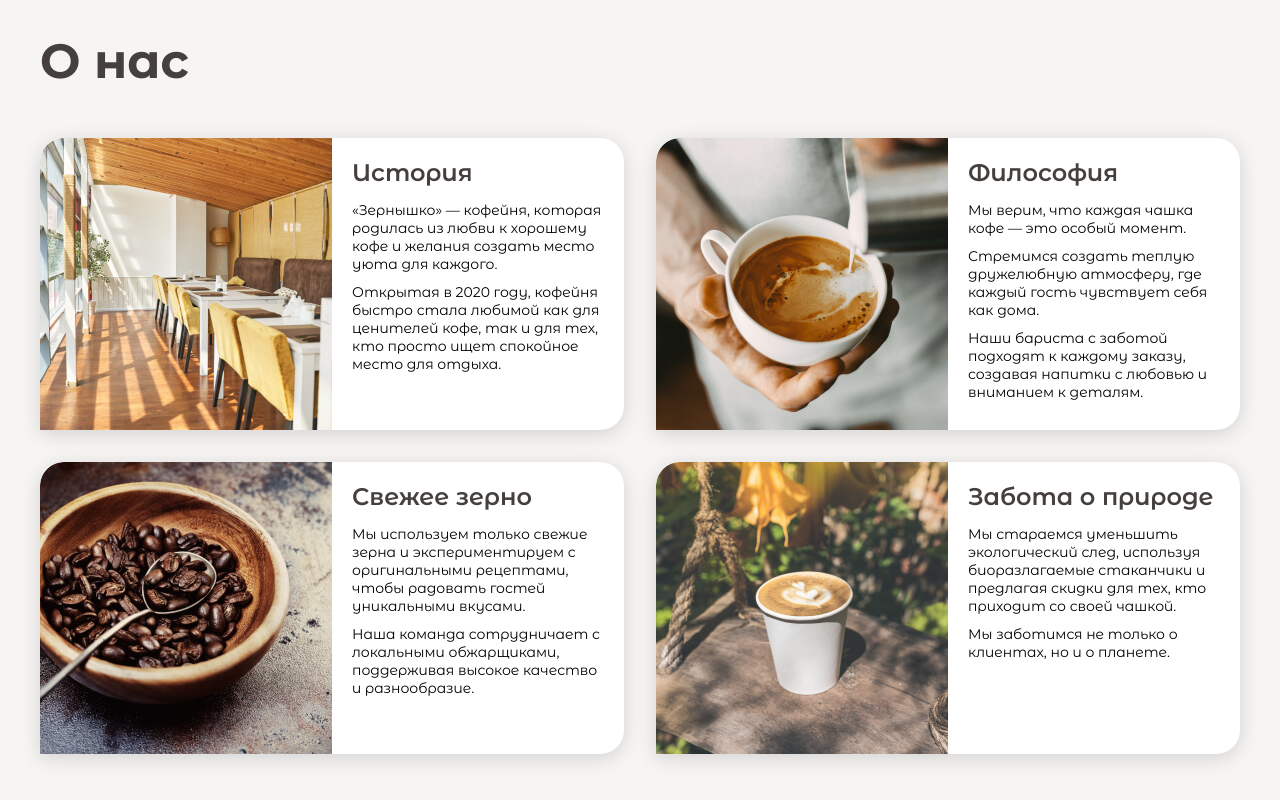
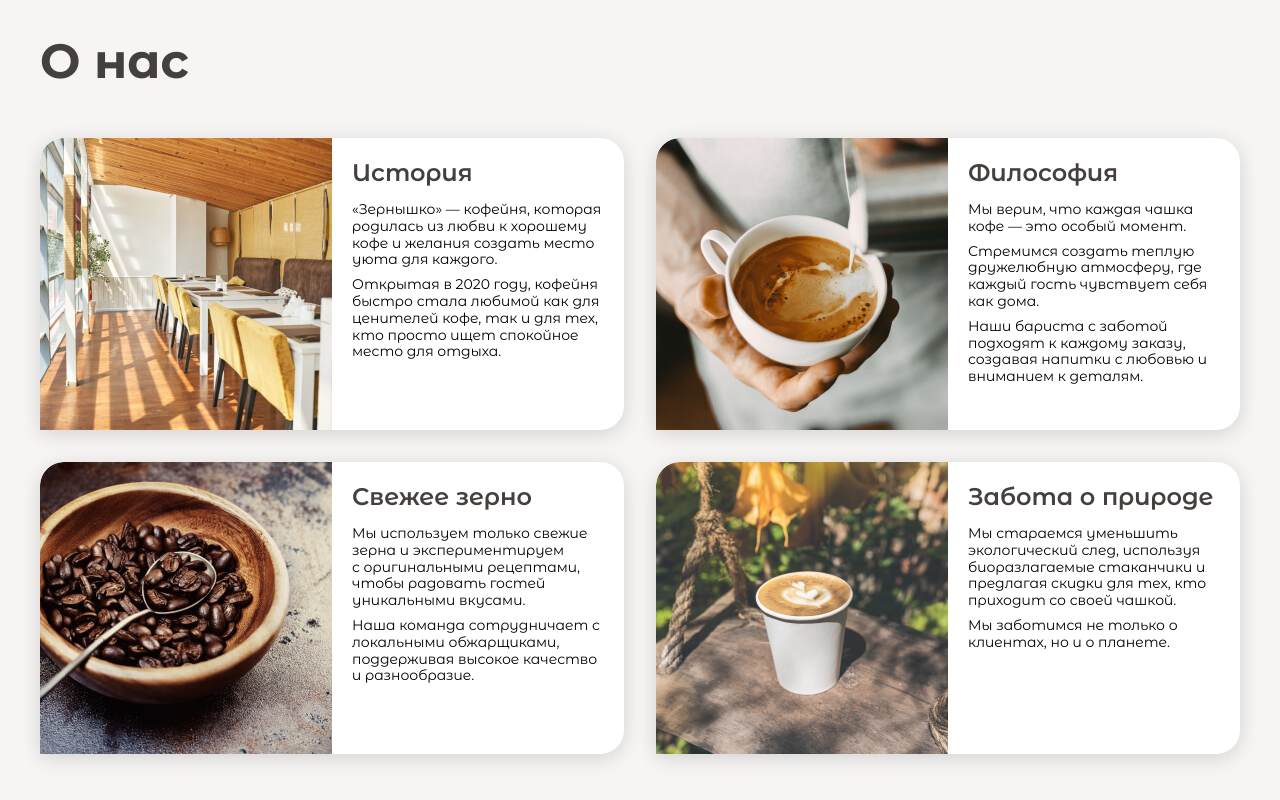
Before and after one commit to ASHWAGANDHUM/Coffee-House, a plain HTML site: page index.html in a window 1280 px wide. Shown: the part 921-1721 px from the top of the page. Drawn offline with Linux system fonts and the light colour scheme.

Commit message:
Updated line-height for .card__desc; added spacing between paragraphs.

```diff
--- a/index.html
+++ b/index.html
@@ -49,7 +49,7 @@
                     <div class="card__content">
                         <h3 class="card__title">История</h3>
                         <div class="card__desc-box">
-                            <p class="card__desc card__desc_top">
+                            <p class="card__desc">
                                 «Зернышко» — кофейня, которая родилась из любви к хорошему кофе и желания создать место уюта для каждого.
                             </p>
                             <p class="card__desc">
@@ -63,10 +63,10 @@
                     <div class="card__content">
                         <h3 class="card__title">Философия</h3>
                         <div class="card__desc-box">
-                            <p class="card__desc card__desc_top">
+                            <p class="card__desc">
                                 Мы верим, что каждая чашка кофе — это особый момент.
                             </p>
-                            <p class="card__desc card__desc_top">
+                            <p class="card__desc">
                                 Стремимся создать теплую дружелюбную атмосферу, где каждый гость чувствует себя как дома.
                             </p>
                             <p class="card__desc">
@@ -80,8 +80,8 @@
                     <div class="card__content">
                         <h3 class="card__title">Свежее зерно</h3>
                         <div class="card__desc-box">
-                            <p class="card__desc card__desc_top">
-                                Мы используем только свежие зерна и экспериментируем с оригинальными рецептами, чтобы радовать гостей уникальными вкусами.
+                            <p class="card__desc">
+                                Мы используем только свежие зерна и экспериментируем<br> с оригинальными рецептами, чтобы радовать гостей уникальными вкусами.
                             </p>
                             <p class="card__desc">
                                 Наша команда сотрудничает с локальными обжарщиками, поддерживая высокое качество и разнообразие.
@@ -94,7 +94,7 @@
                     <div class="card__content">
                         <h3 class="card__title">Забота о природе</h3>
                         <div class="card__desc-box">
-                            <p class="card__desc card__desc_top">
+                            <p class="card__desc">
                                 Мы стараемся уменьшить экологический след, используя биоразлагаемые стаканчики и предлагая скидки для тех, кто приходит со своей чашкой.
                             </p>
                             <p class="card__desc">
--- a/styles.scss
+++ b/styles.scss
@@ -222,16 +222,20 @@ button {
         padding: 20px;
     }
     &__title {
-        // align-self: stretch;
+        align-self: stretch;
         color: $color-text;
         font-size: 24px;
         font-weight: 600;
     }
+    &__desc-box {
+        padding-right: 2px;
+    }
     &__desc {
         font-size: 14px;
         font-weight: 400;
-        &_top {
-            margin-bottom: 10px; // сравнить по факту
+        line-height: 1.2; // пока так, надо решить проблему эффективнее
+        &:not(:last-child) {
+            margin-bottom: 8px; // сравнить по факту
         }
     }
 }
```
Also changed, not shown: styles.css, 1 other file.
